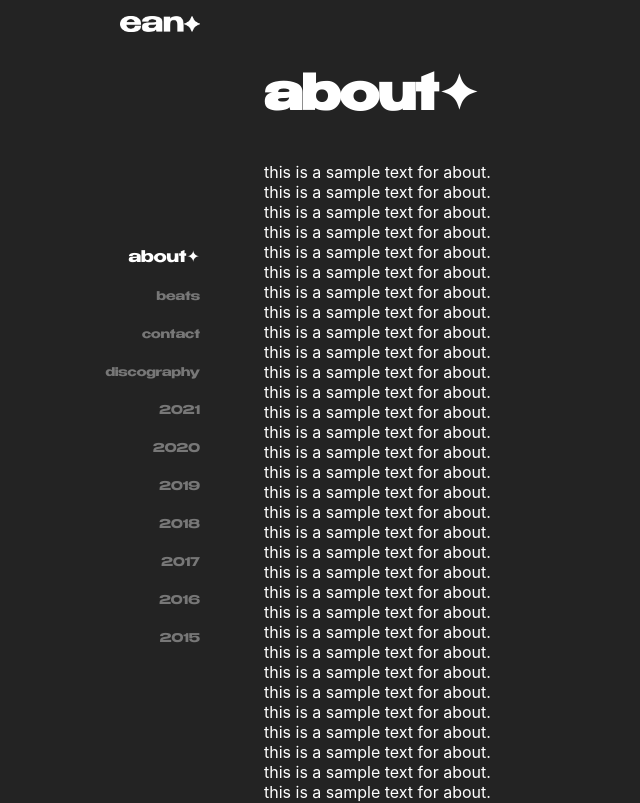
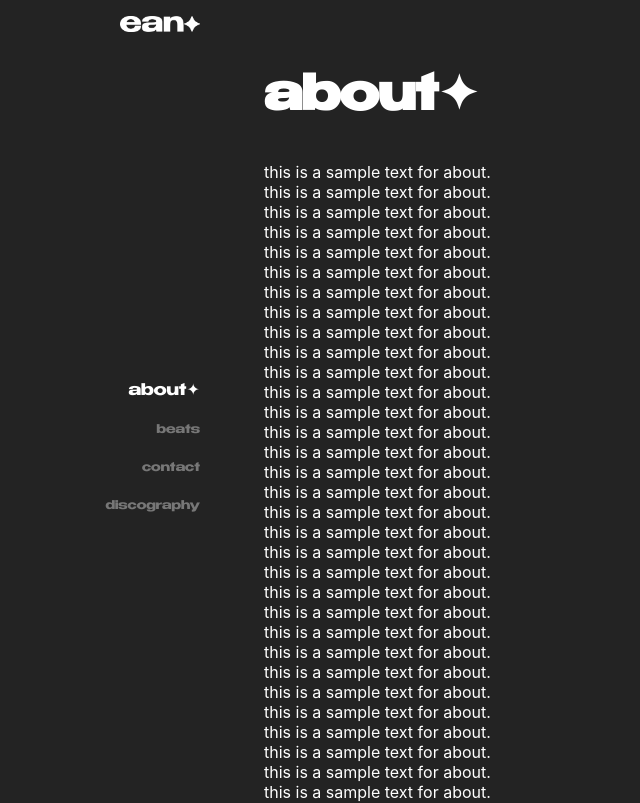
Before and after one commit to gathrean/eanternet, a React (Create React App) app: page / in a window 1280 px wide. Shown: the top 803 px of the page, without its empty margins (0-640 px from the left). Built offline with nearby package versions, Linux system fonts and the light colour scheme.

Commit message:
Made it so that the years are hidden when discography isn't active

```diff
--- a/src/Navbar.js
+++ b/src/Navbar.js
@@ -15,12 +15,19 @@ const navLinks = [
 ];
 
 function Navbar({ activePage, handlePageClick }) {
+  const isYearPage = activePage.startsWith('year-');
+  const shouldShowYears = activePage === 'discography' || isYearPage;
+
   return (
     <nav className="navbar benzin-font">
       <img className="navbar-logo" src="ean star text.png" alt="Ean Star Text" />
 
       <ul className="navbar-links">
-                {navLinks.map((link) => (
+        {navLinks.map((link) => {
+          if (link.page.startsWith('year-') && !shouldShowYears) {
+            return null; // Hide year links when active page is not "discography" or a specific year page
+          }
+          return (
             <li key={link.page}>
               <a
                 href={`#${link.page}`}
@@ -31,7 +38,8 @@ function Navbar({ activePage, handlePageClick }) {
                 {activePage === link.page && <span className="navbar-symbol">✦</span>}
               </a>
             </li>
-                ))}
+          );
+        })}
       </ul>
     </nav>
   );
```
Lines whose indentation alone changed are shown as unchanged.
